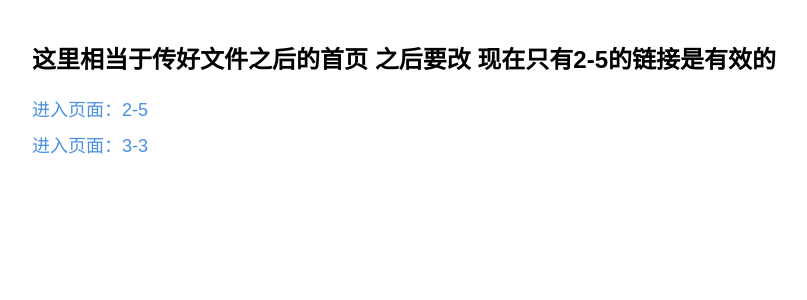
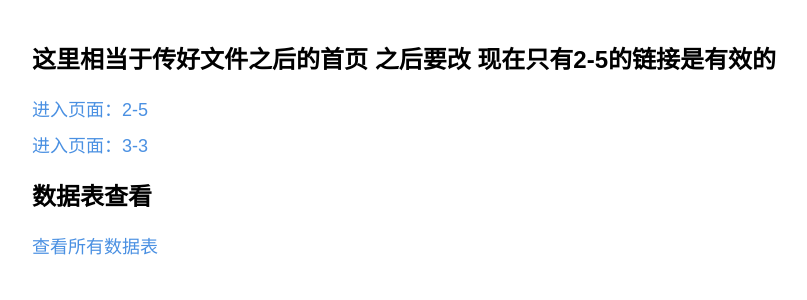
Before and after one commit to SSSSizn/smart-grid-web, a Flask app: page / in a window 1280 px wide. Shown: the top 300 px of the page, without its empty margins (8-815 px from the left). Run offline with Flask 3, Linux system fonts and the light colour scheme.

Commit message:
all_sheets

```diff
--- a/app.py
+++ b/app.py
@@ -214,5 +214,36 @@ def index():
     return render_template('index.html', pages=pages)
 
 
+@app.route('/api/sheets')
+def get_sheets():
+    """获取Excel文件中所有sheet的名称"""
+    try:
+        xls = pd.ExcelFile('data/收资清单填充结果1.xlsx')
+        sheet_names = xls.sheet_names
+        return jsonify(sheet_names)
+    except Exception as e:
+        return jsonify({'error': str(e)}), 500
+
+@app.route('/api/sheet/<sheet_name>')
+def get_sheet_data(sheet_name):
+    """获取指定sheet的数据"""
+    try:
+        # 读取指定sheet的数据
+        df = pd.read_excel('data/收资清单填充结果1.xlsx', sheet_name=sheet_name)
+        # 处理NaN值
+        df = df.fillna('')
+        # 转换为JSON格式
+        data = df.to_dict('records')
+        return jsonify(data)
+    except Exception as e:
+        return jsonify({'error': str(e)}), 500
+
+# 添加新路由
+@app.route('/all_sheets')
+def all_sheets():
+    """展示所有sheet的页面"""
+    return render_template('all_sheets.html')
+
+
 if __name__ == '__main__':
     app.run(debug=True, port=5001)
--- a/templates/index.html
+++ b/templates/index.html
@@ -14,5 +14,9 @@
     {% for page in pages %}
         <a href="{{ url_for('page', page_id=page) }}">进入页面：{{ page }}</a>
     {% endfor %}
+
+    <h2>数据表查看</h2>
+
+        <a href="{{ url_for('all_sheets') }}">查看所有数据表</a>
 </body>
 </html>
```
